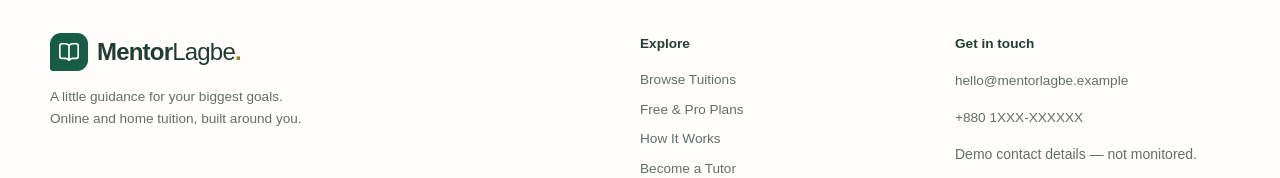
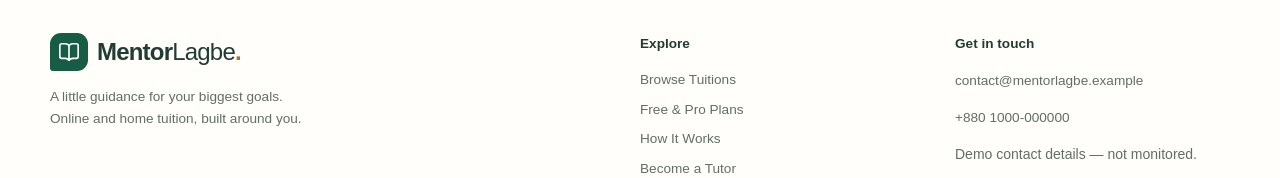
Before and after one commit to MH-git-ui/A09, a Next.js app: page / in a window 1280 px wide. Shown: the part 3514-3692 px from the top of the page. Built offline with nearby package versions, Linux system fonts and the light colour scheme; no server answers.

Commit message:
Use complete fictional demo contact details in footer

```diff
--- a/src/components/site-footer.tsx
+++ b/src/components/site-footer.tsx
@@ -21,8 +21,8 @@ export function SiteFooter() {
         </div>
         <div>
           <h3>Get in touch</h3>
-          <p>hello@mentorlagbe.example</p>
-          <p>+880 1XXX-XXXXXX</p>
+          <p>contact@mentorlagbe.example</p>
+          <p>+880 1000-000000</p>
           <p><small>Demo contact details — not monitored.</small></p>
           <p>
             Dhaka, Bangladesh
```
